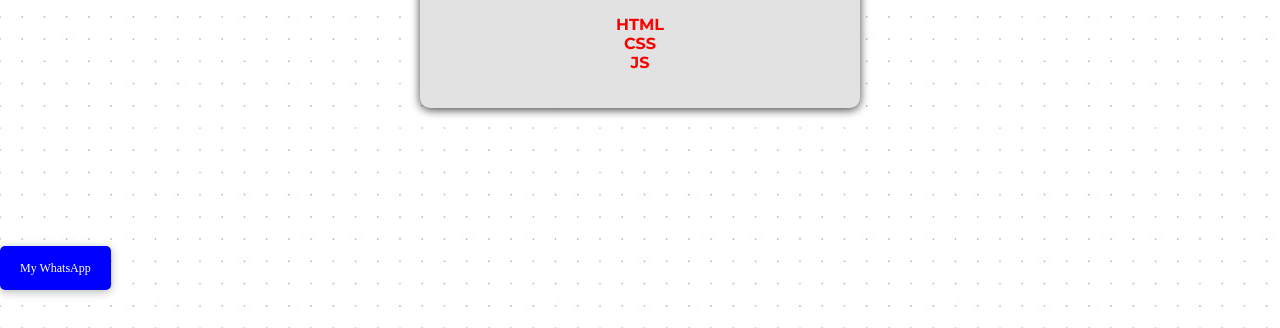
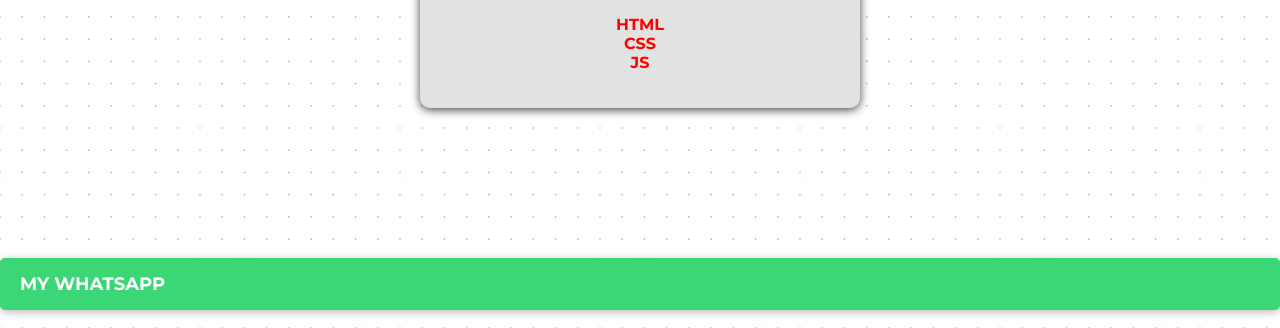
Before and after one commit to primatz/test, a plain HTML site: page index.html in a window 1280 px wide. Shown: the part 472-800 px from the top of the page. Drawn offline with Linux system fonts and the light colour scheme.

Commit message:
Update style.css

```diff
--- a/style.css
+++ b/style.css
@@ -1,7 +1,7 @@
 @import url('https://fonts.googleapis.com/css2?family=Montserrat:wght@500;700&display=swap');
 
 body {
-    background-image: url("img-bg.png");
+    background-image: url("https://raw.githubusercontent.com/primatz/test/main/img-bg.png");
     margin: 0;
 }
 
@@ -12,6 +12,7 @@ div{
     padding: 20px;
     border-radius: 10px;
     box-shadow: 0 2px 10px #444;
+    text-align: center;
 }
 
 img{
@@ -48,11 +49,16 @@ ul li {
 }
 
 a {
+    display: block;
+    margin-top: 16px;
     text-decoration: none;
-    background-color: blue;
+    background-color: #3bd776;
     color: white;
     padding: 15px 20px;
     border-radius: 5px;
-    font-size: 12px;
+    font-size: 18px;
+    text-transform: uppercase;
+    font-weight: 700;
     box-shadow: 0 2px 10px #b8b8b8;
+    font-family: 'Montserrat', sans-serif;
 }
```
